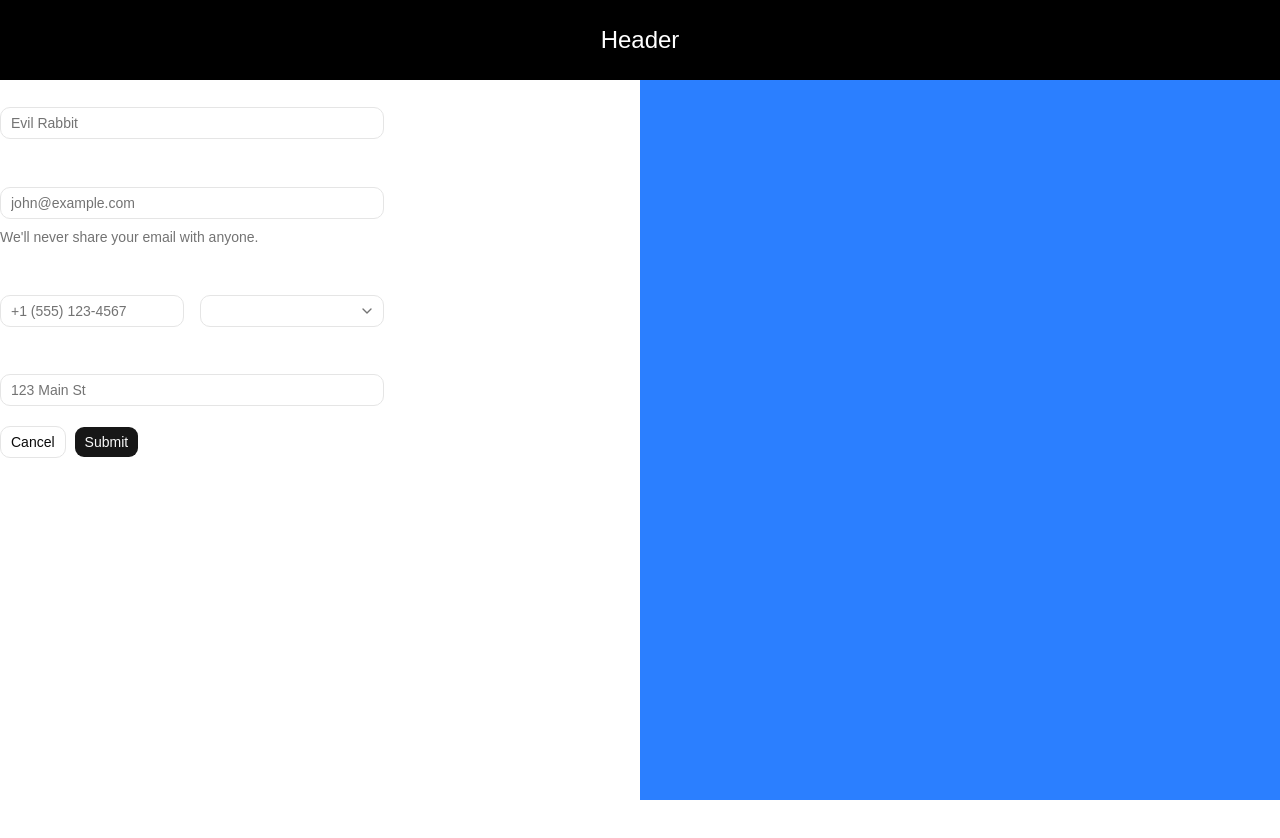
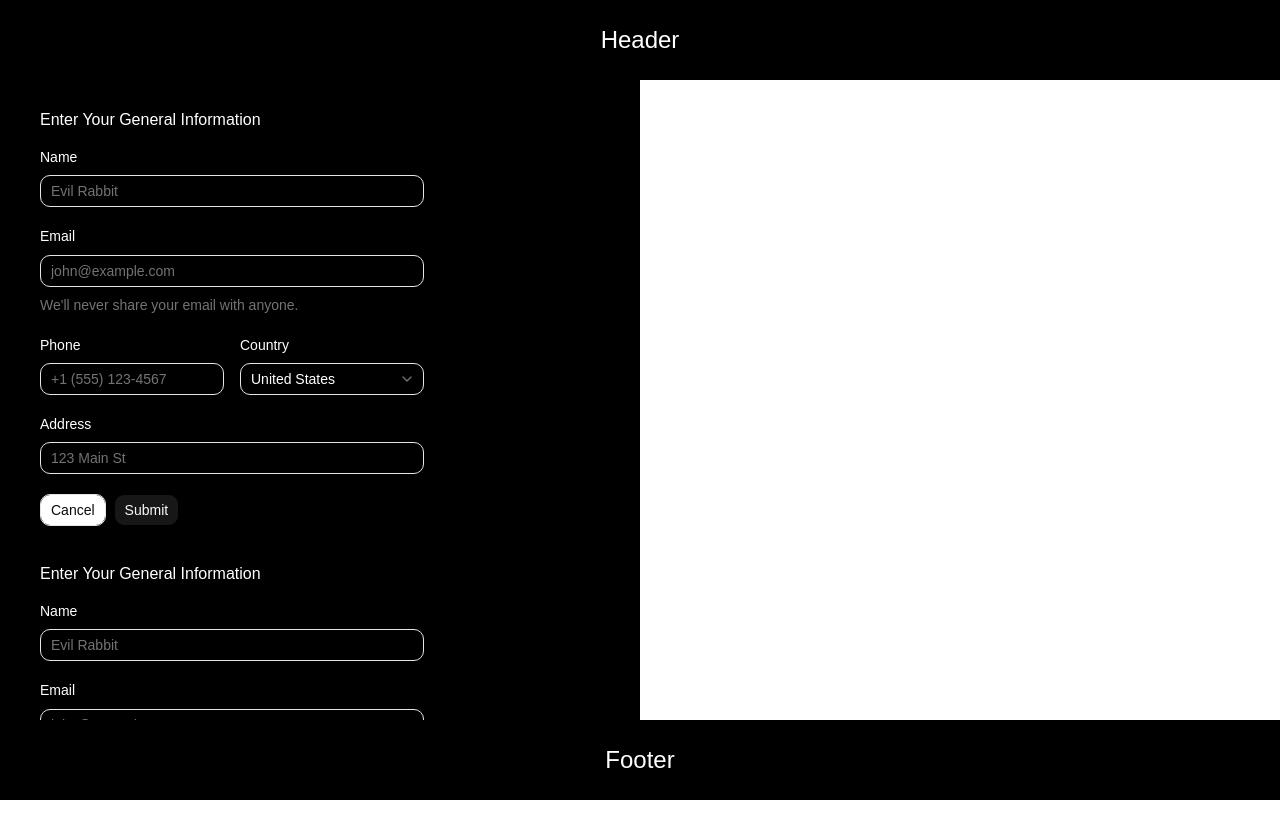
Before and after one commit to anandb104/cv-generator, a React (Vite) app: page / in a window 1280 px wide. Shown: the top 838 px of the page. Before the commit the page ends 800 px from the top, so only its background shows below. Built offline with nearby package versions, Linux system fonts and the light colour scheme.

Commit message:
Create the basic layout for the education experience and gerneral information divs

```diff
--- a/src/App.jsx
+++ b/src/App.jsx
@@ -2,14 +2,16 @@ import Sidebar from "./components/Sidebar.jsx"
 import Header from "./components/Header.jsx"
 import './index.css'
 import Preview from "./components/Preview.jsx"
+import Footer from "./components/Footer.jsx"
 function App() {
   return (
-      <div className="min-h-screen flex flex-col">
+      <div className="h-screen flex flex-col bg-black">
         <Header/>
-        <div className="flex flex-1">
+        <div className="flex flex-1 overflow-hidden">
         <Sidebar/>
         <Preview/>
         </div>
+        <Footer/>
         </div>
   )
 }
--- a/src/components/Education.jsx
+++ b/src/components/Education.jsx
@@ -0,0 +1,73 @@
+import { Button } from "@/components/ui/button"
+import {
+  Field,
+  FieldDescription,
+  FieldGroup,
+  FieldLabel,
+} from "@/components/ui/field"
+import { Input } from "@/components/ui/input"
+import {
+  Select,
+  SelectContent,
+  SelectItem,
+  SelectTrigger,
+  SelectValue,
+} from "@/components/ui/select"
+
+function Education() {
+  return (
+    <div className="mb-9">
+      <h1 className="mb-4 text-white">Enter Your General Information</h1>
+    <form className="w-full max-w-sm ">
+      <FieldGroup>
+        <Field className='text-white'>
+          <FieldLabel htmlFor="form-name">Name</FieldLabel>
+          <Input
+            id="form-name"
+            type="text"
+            placeholder="Evil Rabbit"
+            required
+          />
+        </Field>
+        <Field className='text-white'>
+          <FieldLabel htmlFor="form-email">Email</FieldLabel>
+          <Input id="form-email" type="email" placeholder="john@example.com" />
+          <FieldDescription>
+            We&apos;ll never share your email with anyone.
+          </FieldDescription>
+        </Field>
+        <div className="grid grid-cols-2 gap-4">
+          <Field className='text-white'>
+            <FieldLabel htmlFor="form-phone">Phone</FieldLabel>
+            <Input id="form-phone" type="tel" placeholder="+1 (555) 123-4567" />
+          </Field>
+          <Field className='text-white'>
+            <FieldLabel htmlFor="form-country">Country</FieldLabel>
+            <Select defaultValue="us">
+              <SelectTrigger id="form-country">
+                <SelectValue />
+              </SelectTrigger>
+              <SelectContent>
+                <SelectItem value="us">United States</SelectItem>
+                <SelectItem value="uk">United Kingdom</SelectItem>
+                <SelectItem value="ca">Canada</SelectItem>
+              </SelectContent>
+            </Select>
+          </Field>
+        </div>
+        <Field className='text-white'>
+          <FieldLabel htmlFor="form-address">Address</FieldLabel>
+          <Input id="form-address" type="text" placeholder="123 Main St" />
+        </Field>
+        <Field orientation="horizontal">
+          <Button type="button" variant="outline">
+            Cancel
+          </Button>
+          <Button type="submit">Submit</Button>
+        </Field>
+      </FieldGroup>
+    </form>
+    </div>
+  )
+}
+export default Education
--- a/src/components/Experience.jsx
+++ b/src/components/Experience.jsx
@@ -0,0 +1,73 @@
+import { Button } from "@/components/ui/button"
+import {
+  Field,
+  FieldDescription,
+  FieldGroup,
+  FieldLabel,
+} from "@/components/ui/field"
+import { Input } from "@/components/ui/input"
+import {
+  Select,
+  SelectContent,
+  SelectItem,
+  SelectTrigger,
+  SelectValue,
+} from "@/components/ui/select"
+
+function Experience() {
+  return (
+    <div className="mb-9">
+      <h1 className="mb-4 text-white">Enter Your General Information</h1>
+    <form className="w-full max-w-sm ">
+      <FieldGroup>
+        <Field className='text-white'>
+          <FieldLabel htmlFor="form-name">Name</FieldLabel>
+          <Input
+            id="form-name"
+            type="text"
+            placeholder="Evil Rabbit"
+            required
+          />
+        </Field>
+        <Field className='text-white'>
+          <FieldLabel htmlFor="form-email">Email</FieldLabel>
+          <Input id="form-email" type="email" placeholder="john@example.com" />
+          <FieldDescription>
+            We&apos;ll never share your email with anyone.
+          </FieldDescription>
+        </Field>
+        <div className="grid grid-cols-2 gap-4">
+          <Field className='text-white'>
+            <FieldLabel htmlFor="form-phone">Phone</FieldLabel>
+            <Input id="form-phone" type="tel" placeholder="+1 (555) 123-4567" />
+          </Field>
+          <Field className='text-white'>
+            <FieldLabel htmlFor="form-country">Country</FieldLabel>
+            <Select defaultValue="us">
+              <SelectTrigger id="form-country">
+                <SelectValue />
+              </SelectTrigger>
+              <SelectContent>
+                <SelectItem value="us">United States</SelectItem>
+                <SelectItem value="uk">United Kingdom</SelectItem>
+                <SelectItem value="ca">Canada</SelectItem>
+              </SelectContent>
+            </Select>
+          </Field>
+        </div>
+        <Field className='text-white'>
+          <FieldLabel htmlFor="form-address">Address</FieldLabel>
+          <Input id="form-address" type="text" placeholder="123 Main St" />
+        </Field>
+        <Field orientation="horizontal">
+          <Button type="button" variant="outline">
+            Cancel
+          </Button>
+          <Button type="submit">Submit</Button>
+        </Field>
+      </FieldGroup>
+    </form>
+    </div>
+  )
+}
+export default Experience
--- /dev/null
+++ b/src/components/Footer.jsx
@@ -0,0 +1,7 @@
+export default function Header(){
+    return (
+        <div className="bg-black text-white flex justify-center h-20 items-center text-2xl">
+        Footer
+        </div>
+    );
+}
--- a/src/components/General.jsx
+++ b/src/components/General.jsx
@@ -16,6 +16,8 @@ import {
 
 function General() {
   return (
+    <div className="mb-9">
+      <h1 className="mb-4 text-white">Enter Your General Information</h1>
     <form className="w-full max-w-sm ">
       <FieldGroup>
         <Field className='text-white'>
@@ -65,6 +67,7 @@ function General() {
         </Field>
       </FieldGroup>
     </form>
+    </div>
   )
 }
 export default General
--- a/src/components/Preview.jsx
+++ b/src/components/Preview.jsx
@@ -1,6 +1,6 @@
 export default function Preview(){
   return(
-<div className="w-1/2 bg-blue-500">
+<div className="w-1/2 bg-white overflow-y-auto">
 
 </div>
   );
--- a/src/components/Sidebar.jsx
+++ b/src/components/Sidebar.jsx
@@ -1,12 +1,12 @@
 import General from"./General.jsx";
-// import {Education} from"./Education.jsx";
-// import {Experience} from"./Experience.jsx";
+import Education from"./Education.jsx";
+import Experience from"./Experience.jsx";
 export function Sidebar(){
   return(
-    <div className="w-1/2">
+    <div className="w-1/2 pt-7 pl-10 overflow-y-auto">
         <General/>
-        {/* <Education/>
-        <Experience/> */}
+        <Education/>
+        <Experience/>
     </div>
   )
 }
```
